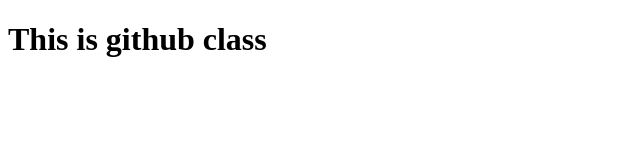
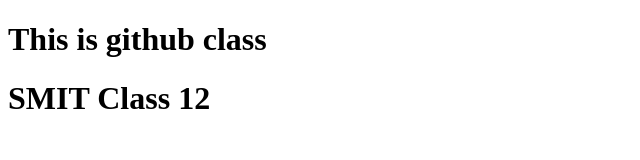
Before and after one commit to itxbasit/Test_1, a plain HTML site: page index.html in a window 1280 px wide. Shown: the whole page, without its empty margins (0-640 px from the left). Drawn offline with Linux system fonts and the light colour scheme.

Commit message:
new line

```diff
--- a/index.html
+++ b/index.html
@@ -7,5 +7,6 @@
 </head>
 <body>
     <h1>This is github class</h1>
+    <h1>SMIT Class 12</h1>
 </body>
 </html>
```
